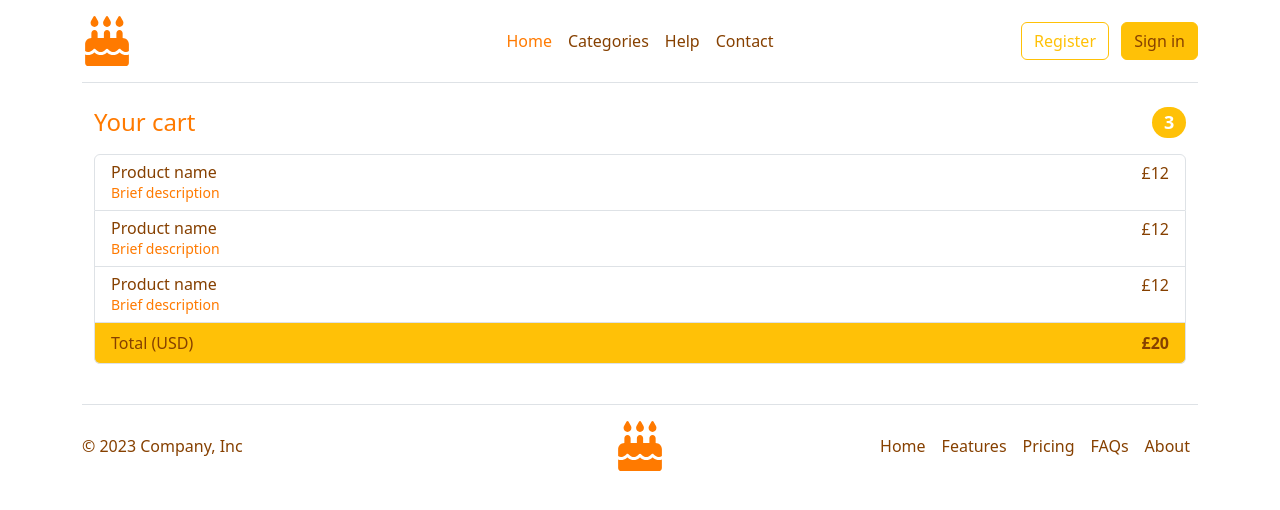
After one commit to Plovester/Boorsoq, a Flask app: page /basket in a window 1280 px wide. The commit adds this page. Shown: the top 510 px of the page. Run offline with Flask 3, Linux system fonts and the light colour scheme; some libraries are stand-ins or nearby versions.

Commit message:
Create a page for the cart

```diff
--- a/forms.py
+++ b/forms.py
@@ -4,7 +4,7 @@ from wtforms.validators import DataRequired, URL
 
 
 UNITS_CHOICES = [('g', 'gram'), ('kg', 'kilogram'), ('ml', 'millilitre'), ('L', 'litre'), ('p', 'piece')]
-CATEGORIES_CHOICES = ['Biscuit', 'Bread', 'Brownie', 'Bun', 'Cake', 'Cheesecake', 'Cookie', 'Cupcake',
+CATEGORIES_CHOICES = ['Biscuit', 'Bread', 'Brownie', 'Bun', 'Cake', 'Cheesecake', 'Cupcake', 'Donut',
                       'Loaf', 'Pastry', 'Pie', 'Pudding', 'Tart']
 
 
--- a/main.py
+++ b/main.py
@@ -139,5 +139,10 @@ def add_item():
     return render_template("new_item.html", form=add_item_form)
 
 
+@app.route('/basket')
+def show_basket():
+    return render_template("basket.html")
+
+
 if __name__ == "__main__":
     app.run(debug=True)
--- /dev/null
+++ b/templates/basket.html
@@ -0,0 +1,44 @@
+{% include "header.html" %}
+
+<main class="mb-4">
+    <div class="container">
+        <div class="row">
+            <div class="col-12 order-md-last">
+                <h4 class="d-flex justify-content-between align-items-center mb-3">
+                    <span class="selected-text-color">Your cart</span>
+                    <span class="badge bg-warning rounded-pill">3</span>
+                </h4>
+                <ul class="list-group mb-3">
+                    <li class="list-group-item d-flex justify-content-between lh-sm">
+                        <div>
+                            <h6 class="my-0 main-text-color">Product name</h6>
+                            <small class="selected-text-color">Brief description</small>
+                        </div>
+                        <span class="main-text-color">£12</span>
+                    </li>
+                    <li class="list-group-item d-flex justify-content-between lh-sm">
+                        <div>
+                            <h6 class="my-0 main-text-color">Product name</h6>
+                            <small class="selected-text-color">Brief description</small>
+                        </div>
+                        <span class="main-text-color">£12</span>
+                    </li>
+                    <li class="list-group-item d-flex justify-content-between lh-sm">
+                        <div>
+                            <h6 class="my-0 main-text-color">Product name</h6>
+                            <small class="selected-text-color">Brief description</small>
+                        </div>
+                        <span class="main-text-color">£12</span>
+                    </li>
+                    <li class="list-group-item d-flex justify-content-between main-text-color bg-warning">
+                        <span>Total (USD)</span>
+                        <strong>£20</strong>
+                    </li>
+                </ul>
+            </div>
+        </div>
+    </div>
+</main>
+
+
+{% include "footer.html" %}
--- a/templates/header.html
+++ b/templates/header.html
@@ -31,6 +31,7 @@
                     {% endif %}
                     {% if current_user.is_authenticated: %}
                     <span class="me-5">Hi {{current_user.name}}</span>
+                    <a class="btn btn-outline-warning me-2" href="#"><i class="fa-solid fa-basket-shopping" style="color: #ff7a00;"></i></a>
                     <a class="main-text-color btn btn-warning" href="{{ url_for('logout') }}">Log out</a>
                     {% endif %}
                 </div>
```
